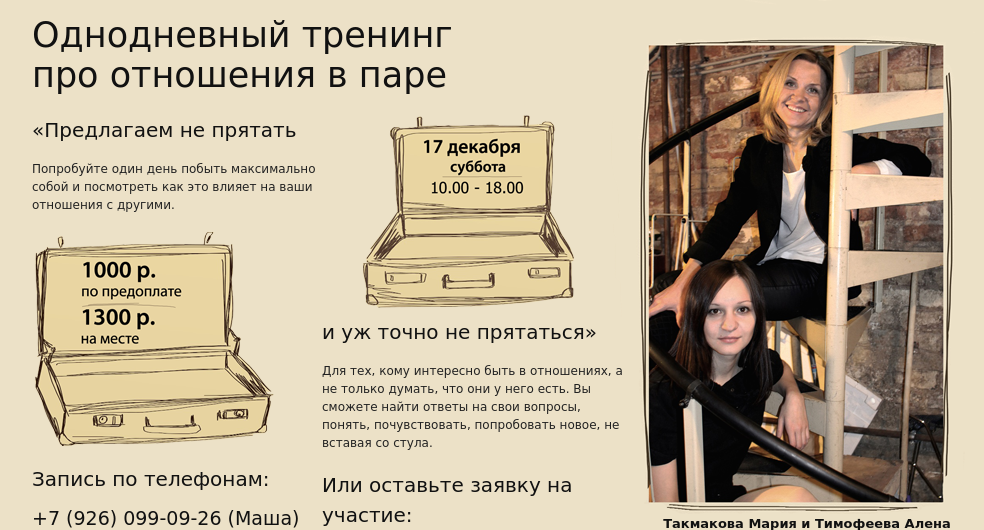
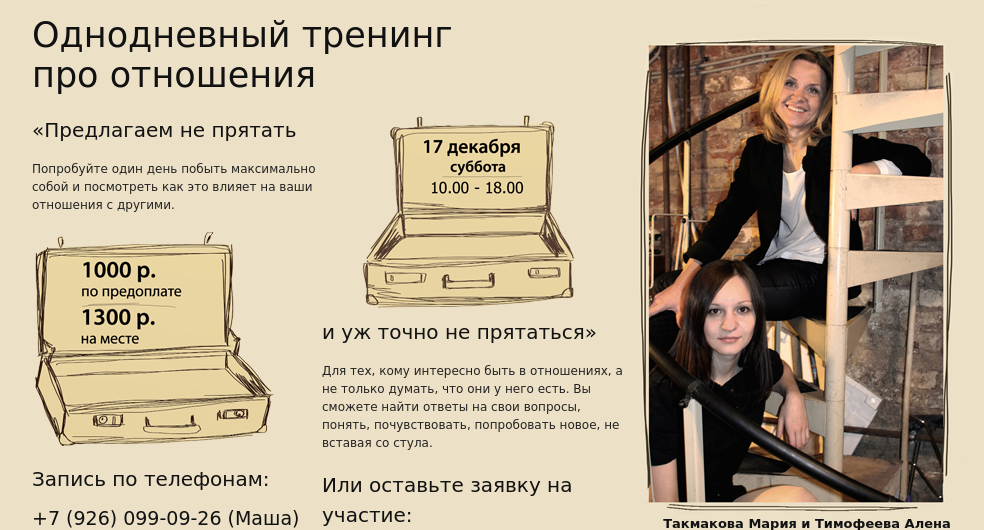
Before and after one commit to clincher/trytobe, a Django app: template templates/flatpages/welcome.html in a window 1280 px wide. Shown: the top 530 px of the page, without its empty margins (133-1117 px from the left). Run offline with Django 3.2, Linux system fonts and the light colour scheme; the template is opened without the code that fills it, so the values that code supplies are empty; parts of the project's set-up code (start-up, migrations or seed data) failed here and were passed over.

Commit message:
h1 changed

```diff
--- a/templates/flatpages/welcome.html
+++ b/templates/flatpages/welcome.html
@@ -2,7 +2,7 @@
 {% block content %}
     <div class="container">
 		<div class="span-15">
-			<h1>Однодневный тренинг <br>про отношения в паре</h1>
+			<h1>Однодневный тренинг <br>про отношения</h1>
 			<div class="span-7">
 			<h2>«Предлагаем не прятать</h2>
 			<p>Попробуйте один день побыть максимально собой и посмотреть как это влияет на ваши отношения с другими.</p>
```
